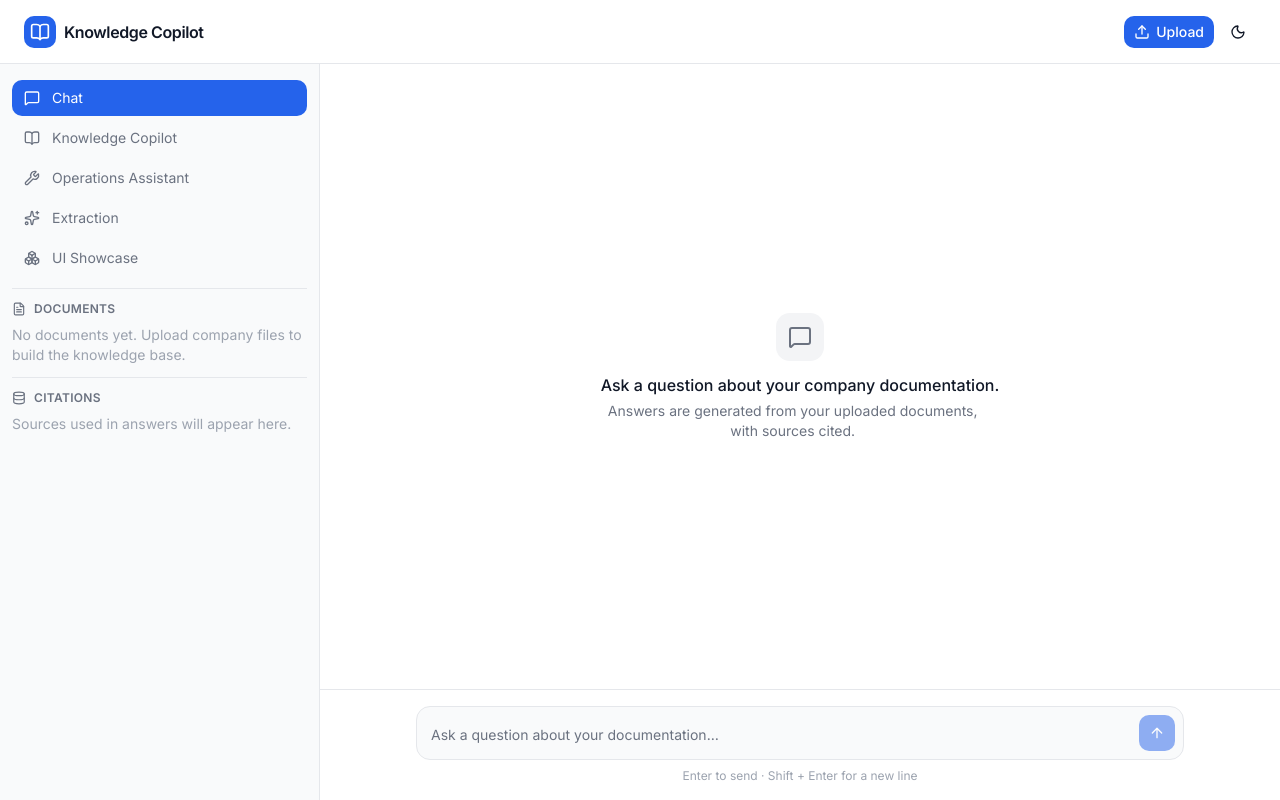
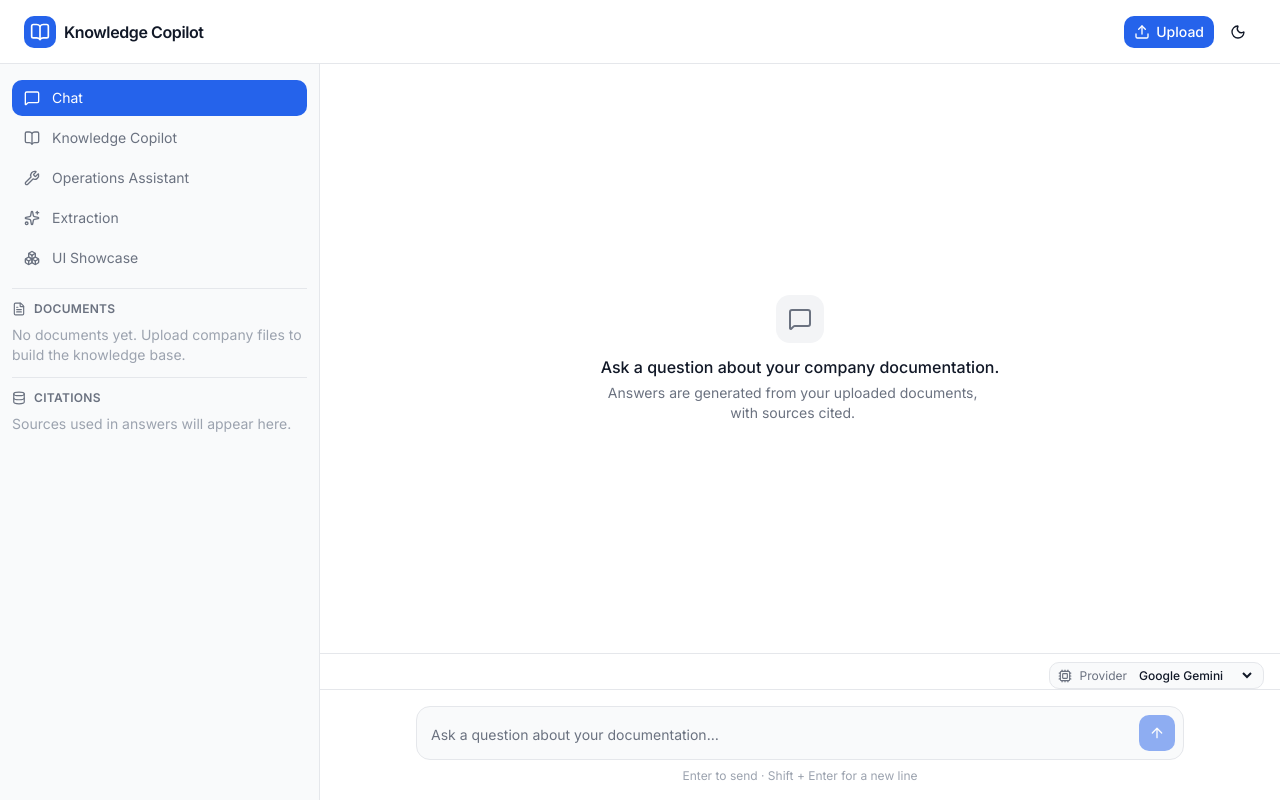
Before and after one commit to chedli-marzo/internal-knowledge-copilot, a Next.js app: page / in a window 1280 px wide. Built offline with nearby package versions, Linux system fonts and the light colour scheme.

Commit message:
feat(ai): add runtime provider selector to the chat UIs
ProviderSelect dropdown in Chat and Knowledge Copilot; the choice is sent
per message as `provider`, switching the answering model at runtime. (T1-6)

```diff
--- a/src/components/chat/chat.tsx
+++ b/src/components/chat/chat.tsx
@@ -1,6 +1,6 @@
 "use client";
 
-import { useEffect, useRef } from "react";
+import { useEffect, useRef, useState } from "react";
 import { useChat } from "@ai-sdk/react";
 import { AlertCircle, Bot } from "lucide-react";
 
@@ -9,6 +9,8 @@ import { MessageBubble } from "@/components/chat/message-bubble";
 import { ChatInput } from "@/components/chat/chat-input";
 import { EmptyState } from "@/components/chat/empty-state";
 import { ToolCall, isToolPart } from "@/components/chat/tool-call";
+import { ProviderSelect } from "@/components/chat/provider-select";
+import { DEFAULT_PROVIDER, type ProviderId } from "@/lib/ai/providers";
 
 /** Concatenate the text parts of a UIMessage into a single string. */
 function messageText(message: { parts: Array<{ type: string }> }): string {
@@ -25,6 +27,7 @@ function messageText(message: { parts: Array<{ type: string }> }): string {
 export function Chat() {
   const { messages, sendMessage, status, error, stop, regenerate, clearError } =
     useChat();
+  const [provider, setProvider] = useState<ProviderId>(DEFAULT_PROVIDER);
 
   const isBusy = status === "submitted" || status === "streaming";
   const isEmpty = messages.length === 0;
@@ -94,8 +97,12 @@ export function Chat() {
         )}
       </div>
 
+      <div className="border-border bg-background flex items-center justify-end border-t px-4 pt-2 pb-0">
+        <ProviderSelect value={provider} onChange={setProvider} />
+      </div>
+
       <ChatInput
-        onSend={(text) => sendMessage({ text })}
+        onSend={(text) => sendMessage({ text }, { body: { provider } })}
         isStreaming={isBusy}
         onStop={stop}
       />
--- /dev/null
+++ b/src/components/chat/provider-select.tsx
@@ -0,0 +1,48 @@
+"use client";
+
+import { Cpu } from "lucide-react";
+
+import { cn } from "@/lib/utils";
+import {
+  PROVIDERS,
+  PROVIDER_LABELS,
+  type ProviderId,
+} from "@/lib/ai/providers";
+
+/**
+ * Runtime provider switch (T1-6). Lets the user pick which AI provider answers.
+ * The choice is sent with each message as `provider`.
+ */
+export function ProviderSelect({
+  value,
+  onChange,
+  className,
+}: {
+  value: ProviderId;
+  onChange: (p: ProviderId) => void;
+  className?: string;
+}) {
+  return (
+    <label
+      className={cn(
+        "border-border bg-surface text-text-secondary inline-flex items-center gap-2 rounded-md border px-2 py-1 text-xs",
+        className,
+      )}
+    >
+      <Cpu className="size-3.5" />
+      <span className="hidden sm:inline">Provider</span>
+      <select
+        value={value}
+        onChange={(e) => onChange(e.target.value as ProviderId)}
+        className="text-foreground cursor-pointer bg-transparent font-medium outline-none"
+        aria-label="AI provider"
+      >
+        {PROVIDERS.map((p) => (
+          <option key={p} value={p}>
+            {PROVIDER_LABELS[p]}
+          </option>
+        ))}
+      </select>
+    </label>
+  );
+}
--- a/src/components/copilot/knowledge-copilot.tsx
+++ b/src/components/copilot/knowledge-copilot.tsx
@@ -1,15 +1,16 @@
 "use client";
 
-import { useEffect, useRef } from "react";
+import { useEffect, useRef, useState } from "react";
 import { useChat } from "@ai-sdk/react";
 import { DefaultChatTransport } from "ai";
 import { AlertCircle, Bot, BookOpen } from "lucide-react";
 
-import { Button } from "@/components/ui/button";
 import { MessageBubble } from "@/components/chat/message-bubble";
 import { ChatInput } from "@/components/chat/chat-input";
+import { ProviderSelect } from "@/components/chat/provider-select";
 import { UploadZone } from "@/components/copilot/upload-zone";
 import { CitationCard, type Citation } from "@/components/copilot/citation-card";
+import { DEFAULT_PROVIDER, type ProviderId } from "@/lib/ai/providers";
 
 function messageText(message: { parts: Array<{ type: string }> }): string {
   return message.parts
@@ -32,6 +33,7 @@ export function KnowledgeCopilot() {
   const { messages, sendMessage, status, error, stop } = useChat({
     transport: new DefaultChatTransport({ api: "/api/rag" }),
   });
+  const [provider, setProvider] = useState<ProviderId>(DEFAULT_PROVIDER);
 
   const isBusy = status === "submitted" || status === "streaming";
   const bottomRef = useRef<HTMLDivElement>(null);
@@ -100,8 +102,12 @@ export function KnowledgeCopilot() {
         </div>
       </div>
 
+      <div className="border-border bg-background flex items-center justify-end border-t px-4 pt-2">
+        <ProviderSelect value={provider} onChange={setProvider} />
+      </div>
+
       <ChatInput
-        onSend={(text) => sendMessage({ text })}
+        onSend={(text) => sendMessage({ text }, { body: { provider } })}
         isStreaming={isBusy}
         onStop={stop}
       />
```
